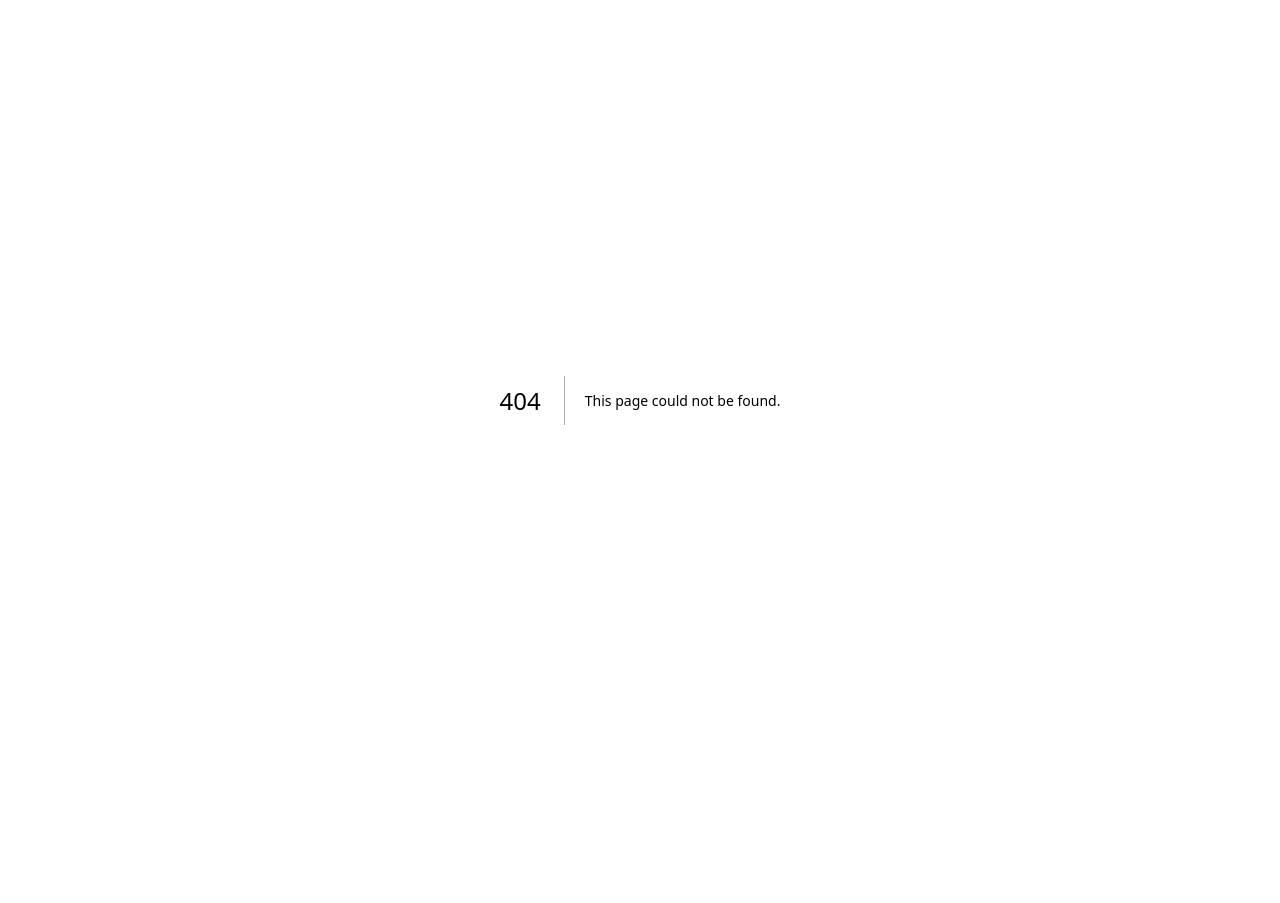
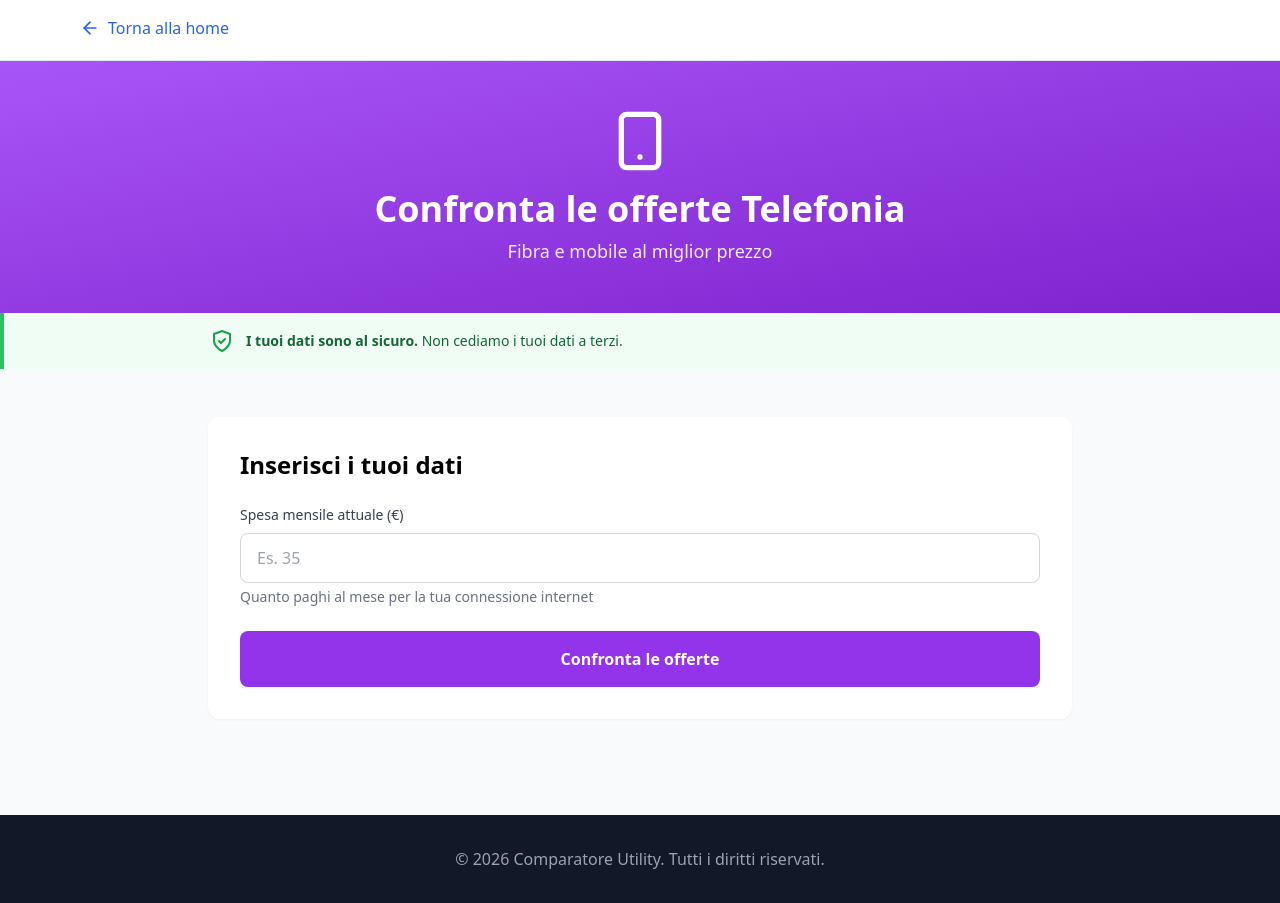
Before and after one commit to brunopoggi9-oss/comparatore-utility, a Next.js app: page /confronta/telefonia in a window 1280 px wide. Before the commit this address had no page. Before the commit the page ends 800 px from the top, so only its background shows below. Built offline with nearby package versions, Linux system fonts and the light colour scheme.

Commit message:
Create page.tsx

```diff
--- /dev/null
+++ b/src/app/confronta/telefonia/page.tsx
@@ -0,0 +1,228 @@
+'use client';
+
+import { useState } from 'react';
+import Link from 'next/link';
+import { ArrowLeft, Smartphone, TrendingDown, Check, ShieldCheck, Wifi } from 'lucide-react';
+
+// Dati fittizi delle offerte telefonia
+const offerteTelefonia = [
+  {
+    id: 1,
+    nome: 'Fibra Ultra 1 Giga',
+    gestore: 'TIM',
+    prezzoMensile: 29.90,
+    giga: 'Illimitati',
+    minuti: 'Illimitati',
+    durata: 12,
+    features: ['Fibra FTTH 1 Gbps', 'Giga e minuti illimitati', 'Router incluso'],
+  },
+  {
+    id: 2,
+    nome: 'Fibra Casa 500',
+    gestore: 'Vodafone',
+    prezzoMensile: 24.90,
+    giga: 'Illimitati',
+    minuti: 'Illimitati',
+    durata: 0,
+    features: ['Fibra 500 Mbps', 'Nessun vincolo', 'Installazione gratuita'],
+  },
+  {
+    id: 3,
+    nome: 'Super Fibra',
+    gestore: 'Fastweb',
+    prezzoMensile: 27.90,
+    giga: 'Illimitati',
+    minuti: 'Illimitati',
+    durata: 24,
+    features: ['Fibra 1 Gbps', 'Netflix incluso 12 mesi', 'Prezzo bloccato 24 mesi'],
+  },
+];
+
+export default function ConfrontaTelefoniaPage() {
+  const [step, setStep] = useState(1);
+  const [spesa, setSpesa] = useState('');
+  const [risultati, setRisultati] = useState<any[]>([]);
+
+  const calcolaRisparmio = () => {
+    const spesaNum = parseFloat(spesa);
+
+    if (!spesaNum) {
+      alert('Inserisci la spesa mensile attuale');
+      return;
+    }
+
+    const offerteConRisparmio = offerteTelefonia.map((offerta) => {
+      const costoAnnuo = offerta.prezzoMensile * 12;
+      const spesaAnnualeAttuale = spesaNum * 12;
+      const risparmio = spesaAnnualeAttuale - costoAnnuo;
+      return { ...offerta, costoAnnuo, risparmio };
+    });
+
+    offerteConRisparmio.sort((a, b) => b.risparmio - a.risparmio);
+
+    setRisultati(offerteConRisparmio);
+    setStep(2);
+  };
+
+  return (
+    <div className="min-h-screen bg-gray-50">
+      {/* Header */}
+      <header className="bg-white border-b border-gray-200">
+        <div className="max-w-6xl mx-auto px-4 py-4">
+          <Link href="/" className="inline-flex items-center text-blue-600 hover:text-blue-800">
+            <ArrowLeft className="h-5 w-5 mr-2" />
+            Torna alla home
+          </Link>
+        </div>
+      </header>
+
+      {/* Hero */}
+      <section className="bg-gradient-to-br from-purple-500 to-purple-700 text-white py-12">
+        <div className="max-w-4xl mx-auto px-4 text-center">
+          <Smartphone className="h-16 w-16 mx-auto mb-4" />
+          <h1 className="text-4xl font-bold mb-2">Confronta le offerte Telefonia</h1>
+          <p className="text-lg text-purple-100">
+            Fibra e mobile al miglior prezzo
+          </p>
+        </div>
+      </section>
+
+      {/* Privacy Banner */}
+      <section className="bg-green-50 border-l-4 border-green-500 py-4">
+        <div className="max-w-4xl mx-auto px-4">
+          <div className="flex items-center">
+            <ShieldCheck className="h-6 w-6 text-green-600 flex-shrink-0" />
+            <p className="ml-3 text-sm font-medium text-green-800">
+              <strong>I tuoi dati sono al sicuro.</strong> Non cediamo i tuoi dati a terzi.
+            </p>
+          </div>
+        </div>
+      </section>
+
+      {/* Contenuto principale */}
+      <section className="py-12">
+        <div className="max-w-4xl mx-auto px-4">
+          {step === 1 && (
+            <div className="bg-white rounded-xl shadow-sm p-8">
+              <h2 className="text-2xl font-bold mb-6">Inserisci i tuoi dati</h2>
+
+              <div className="space-y-6">
+                <div>
+                  <label className="block text-sm font-medium text-gray-700 mb-2">
+                    Spesa mensile attuale (€)
+                  </label>
+                  <input
+                    type="number"
+                    value={spesa}
+                    onChange={(e) => setSpesa(e.target.value)}
+                    placeholder="Es. 35"
+                    className="w-full px-4 py-3 border border-gray-300 rounded-lg focus:ring-2 focus:ring-purple-500 focus:border-transparent"
+                  />
+                  <p className="text-sm text-gray-500 mt-1">
+                    Quanto paghi al mese per la tua connessione internet
+                  </p>
+                </div>
+
+                <button
+                  onClick={calcolaRisparmio}
+                  className="w-full bg-purple-600 text-white py-4 rounded-lg font-semibold hover:bg-purple-700 transition-colors"
+                >
+                  Confronta le offerte
+                </button>
+              </div>
+            </div>
+          )}
+
+          {step === 2 && (
+            <div className="space-y-6">
+              <div className="flex items-center justify-between">
+                <h2 className="text-2xl font-bold">Le migliori offerte per te</h2>
+                <button
+                  onClick={() => setStep(1)}
+                  className="text-purple-600 hover:text-purple-800 font-medium"
+                >
+                  Modifica dati
+                </button>
+              </div>
+
+              {risultati.map((offerta, index) => (
+                <div
+                  key={offerta.id}
+                  className={`bg-white rounded-xl shadow-sm p-6 ${
+                    index === 0 ? 'ring-2 ring-green-500' : ''
+                  }`}
+                >
+                  {index === 0 && (
+                    <div className="inline-block bg-green-500 text-white text-xs font-bold px-3 py-1 rounded-full mb-4">
+                       Miglior offerta
+                    </div>
+                  )}
+
+                  <div className="flex items-start justify-between mb-4">
+                    <div>
+                      <h3 className="text-xl font-bold">{offerta.nome}</h3>
+                      <p className="text-gray-600">{offerta.gestore}</p>
+                    </div>
+                    <div className="text-right">
+                      <p className="text-sm text-gray-500">Risparmio annuo</p>
+                      <p className="text-2xl font-bold text-green-600 flex items-center justify-end">
+                        <TrendingDown className="h-5 w-5 mr-1" />
+                        +{offerta.risparmio.toFixed(0)}€
+                      </p>
+                    </div>
+                  </div>
+
+                  <div className="grid grid-cols-3 gap-4 py-4 border-y border-gray-200">
+                    <div>
+                      <p className="text-sm text-gray-500">Costo mensile</p>
+                      <p className="text-xl font-bold">{offerta.prezzoMensile}€</p>
+                    </div>
+                    <div>
+                      <p className="text-sm text-gray-500">Giga</p>
+                      <p className="text-xl font-bold">{offerta.giga}</p>
+                    </div>
+                    <div>
+                      <p className="text-sm text-gray-500">Minuti</p>
+                      <p className="text-xl font-bold">{offerta.minuti}</p>
+                    </div>
+                  </div>
+
+                  <div className="mt-4 space-y-2">
+                    {offerta.features.map((feature: string, i: number) => (
+                      <div key={i} className="flex items-center gap-2">
+                        <Check className="h-4 w-4 text-green-600 flex-shrink-0" />
+                        <span className="text-sm text-gray-700">{feature}</span>
+                      </div>
+                    ))}
+                  </div>
+
+                  <div className="mt-4 text-sm text-gray-600">
+                    <span className="font-medium">Durata:</span>{' '}
+                    {offerta.durata === 0 ? (
+                      <span className="text-green-700 font-semibold">Senza vincoli</span>
+                    ) : (
+                      <span>{offerta.durata} mesi</span>
+                    )}
+                  </div>
+
+                  <button className="w-full mt-6 bg-purple-600 text-white py-3 rounded-lg font-semibold hover:bg-purple-700 transition-colors">
+                    Attiva questa offerta
+                  </button>
+                </div>
+              ))}
+            </div>
+          )}
+        </div>
+      </section>
+
+      {/* Footer */}
+      <footer className="bg-gray-900 text-white py-8 mt-12">
+        <div className="max-w-6xl mx-auto px-4 text-center">
+          <p className="text-gray-400">
+            © 2026 Comparatore Utility. Tutti i diritti riservati.
+          </p>
+        </div>
+      </footer>
+    </div>
+  );
+}
```
